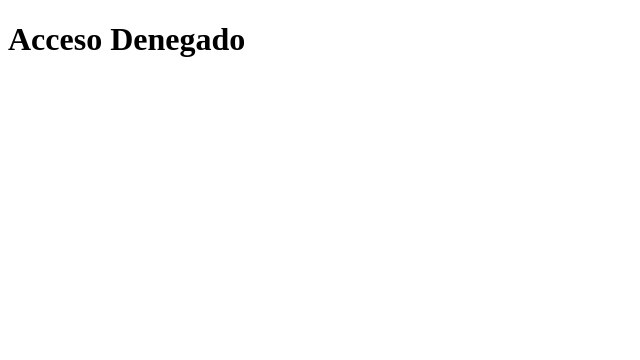
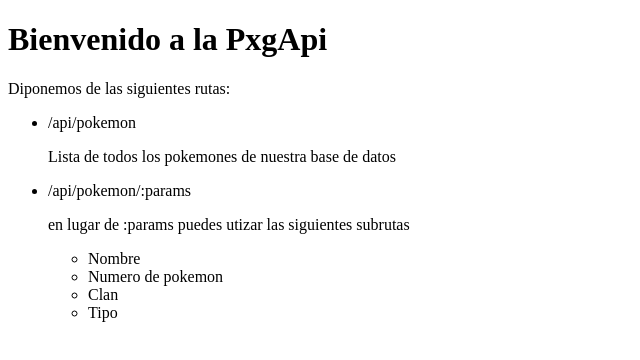
Before and after one commit to brandonhsz/pokexGamesApi, a website: page src/public/index.html in a window 1280 px wide. Shown: the whole page, without its empty margins (0-640 px from the left). Drawn offline with Linux system fonts and the light colour scheme.

Commit message:
View added

```diff
--- a/src/public/index.html
+++ b/src/public/index.html
@@ -5,12 +5,37 @@
   <meta charset="UTF-8">
   <meta http-equiv="X-UA-Compatible" content="IE=edge">
   <meta name="viewport" content="width=device-width, initial-scale=1.0">
-  <title>Acceso Denegado</title>
+  <title>PxgApi</title>
 </head>
 
 <body>
 
-  <h1>Acceso Denegado</h1>
+  <h1>Bienvenido a la PxgApi</h1>
+  <div>
+    <p>Diponemos de las siguientes rutas:</p>
+    <ul>
+      <li>
+        <span>/api/pokemon</span>
+        <p>Lista de todos los pokemones de nuestra base de datos</p>
+      </li>
+      <li>
+        <span>/api/pokemon/:params</span>
+        <p>en lugar de :params puedes utizar las siguientes subrutas</p>
+        <ul>
+          <li> Nombre </li>
+          <li> Numero de pokemon </li>
+          <li> Clan </li>
+          <li> Tipo </li>
+        </ul>
+      </li>
+      <!-- <li>
+        <span>/api/pokemon</span>
+      </li>
+      <li>
+        <span>/api/pokemon</span>
+      </li> -->
+    </ul>
+  </div>
 
 </body>
 
```
